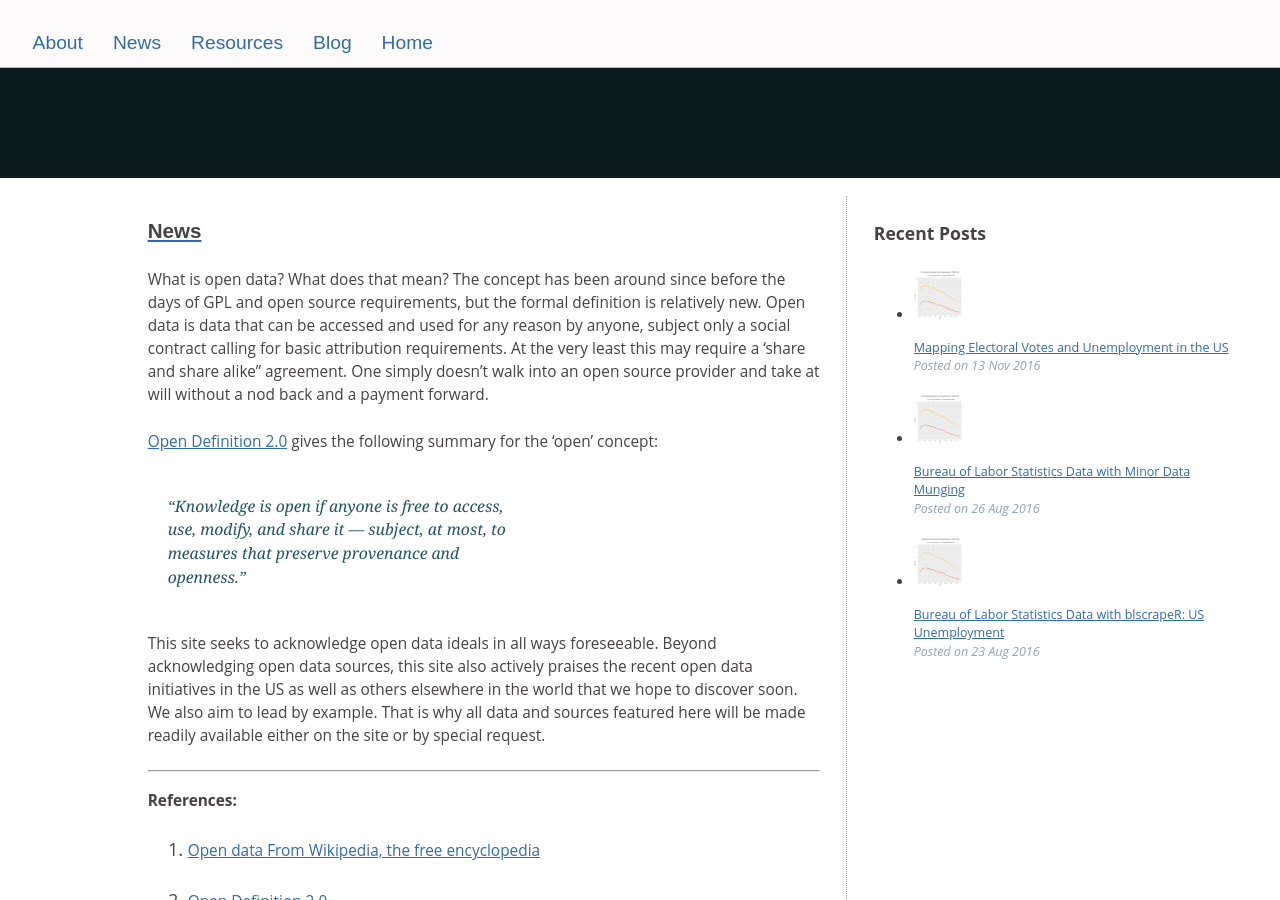
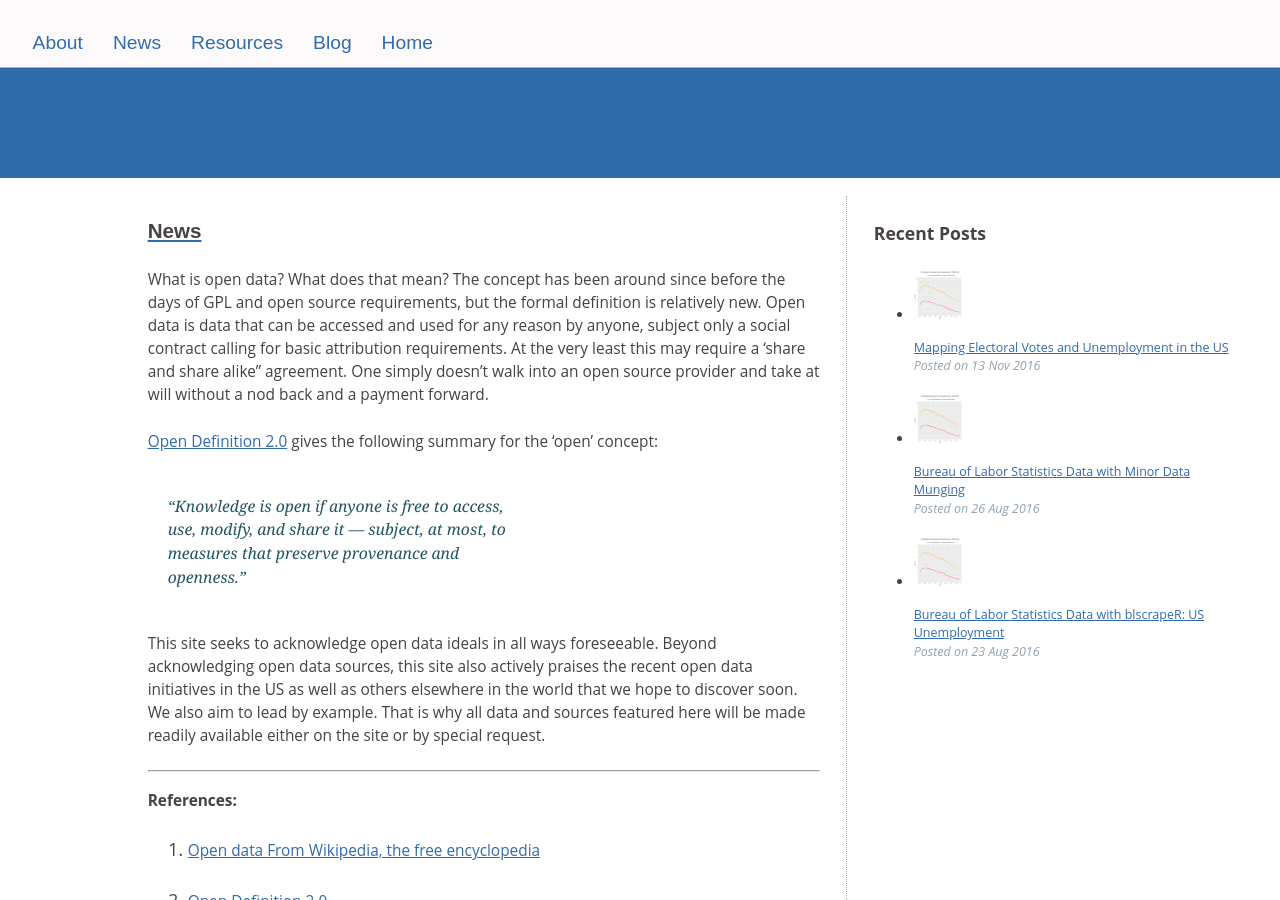
Before and after one commit to jon-starnes/jon-starnes.github.io, a Jekyll site: the page built from index.html, in a window 1280 px wide and 900 px high. Built offline with Jekyll 4.4.1, drawn with Linux system fonts in a browser that asks for light colours; nearby versions of some CDN libraries.

Commit message:
Header color

```diff
--- a/_sass/_base.scss
+++ b/_sass/_base.scss
@@ -7,7 +7,7 @@ $link-hover-color: #20FC8F; /* middle blue green */
 $heading-font: 'Muli', sans-serif;
 $heading-font-color: #474044;
 $light:  	#306BAC; /* #E7EDF4; */
-$header:  #0D1B1E; /* #1D1425; */
+$header:  #306BAC; /* #1D1425; */
 $nav: 		#0D1B1E;
 $blockquote: #225560;
 
```
